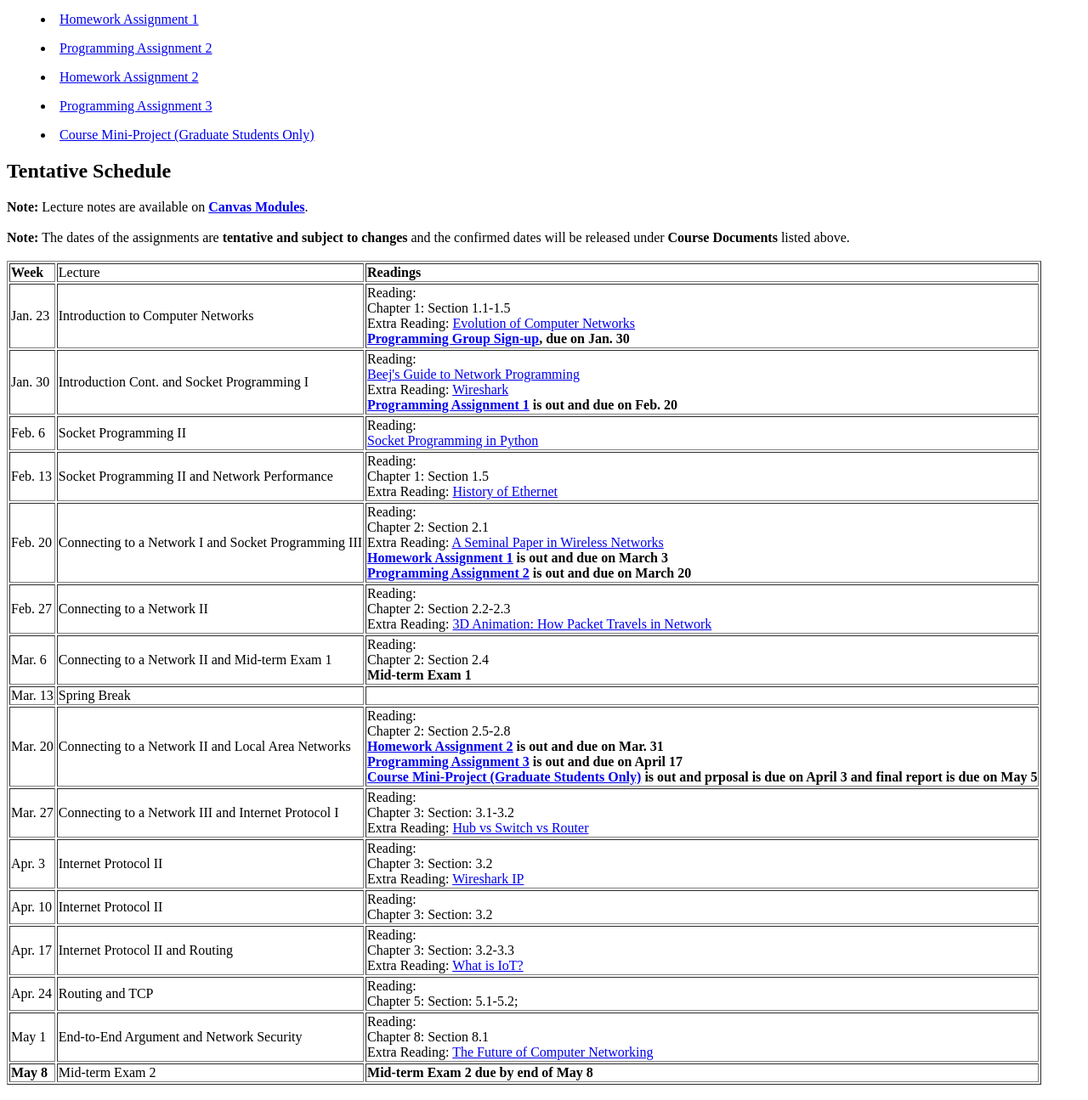
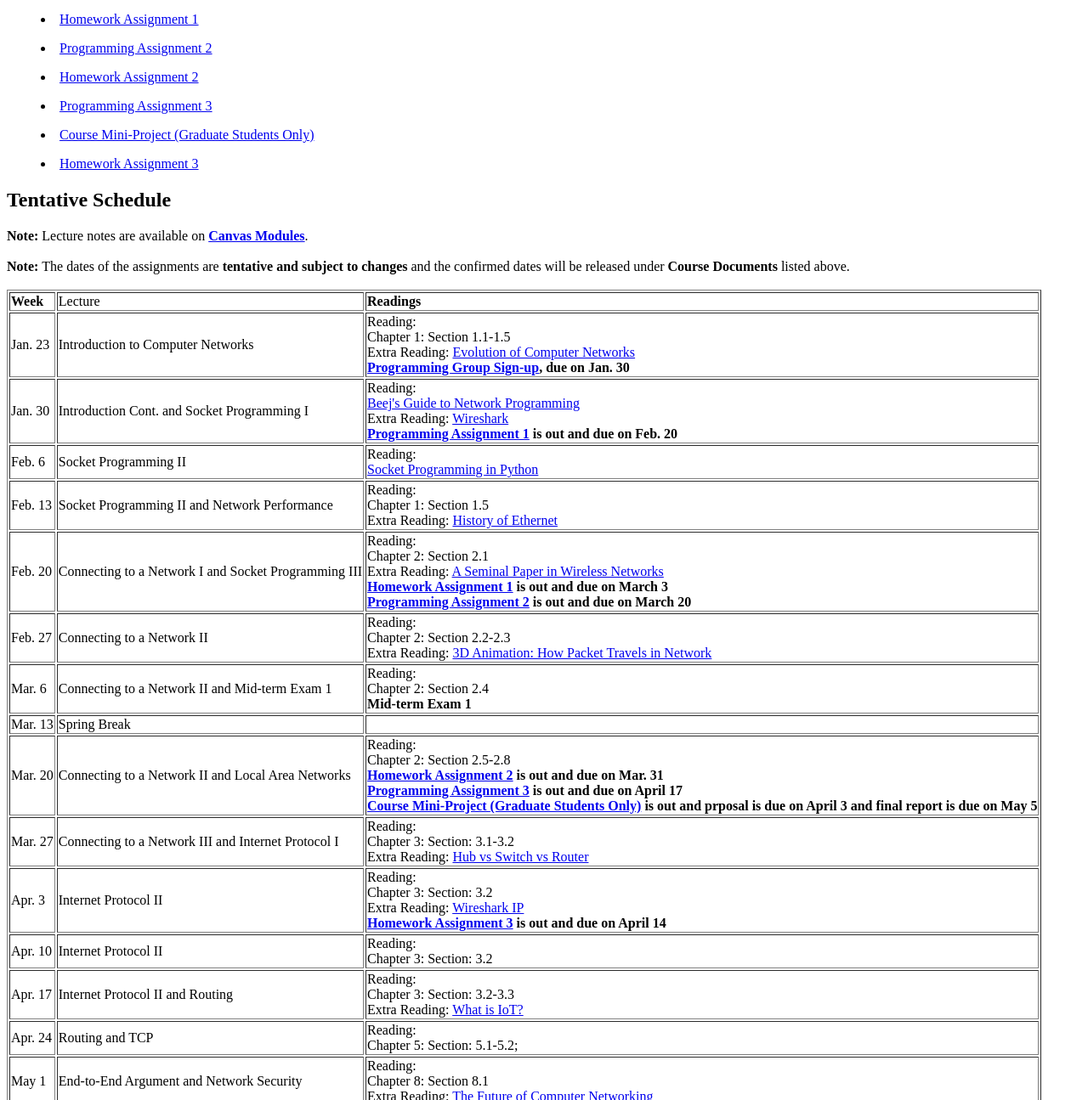
Before and after one commit to dwwebsite/dwwebsite.github.io, a plain HTML site: page courses/spring23/index.html in a window 1280 px wide. Shown: the part 1211-2506 px from the top of the page at 85% size. Drawn offline with Linux system fonts and the light colour scheme.

Commit message:
‘update’

```diff
--- a/courses/spring23/index.html
+++ b/courses/spring23/index.html
@@ -104,9 +104,8 @@ The goal of this course is to introduce students to fundamental topics of princi
 <p>
 <li> <a href=https://canvas.illinois.edu/courses/32564/pages/course-mini-project-graduate-student-section-cn4-only>Course Mini-Project (Graduate Students Only)</a>
 
-
-<!-- <p>
-<li> <a href=https://canvas.illinois.edu/courses/32564/assignments/604621>Homework Assignment 3</a>  -->
+<p>
+<li> <a href=https://canvas.illinois.edu/courses/32564/assignments/604621>Homework Assignment 3</a>
 
 <!--
 <p>
@@ -273,7 +272,7 @@ Chapter 3: Section: 3.1-3.2 <br>
 Extra Reading:
 <a href="https://www.youtube.com/watch?v=Ofjsh_E4HFY">Hub vs Switch vs Router</a><br>
 
-<!-- <b><a href=https://canvas.illinois.edu/courses/32564/assignments/604621> Homework Assignment 3</a> is out and due on April 14</b> <br> -->
+
 
 
 
@@ -288,7 +287,7 @@ Chapter 3: Section: 3.2 <br>
 Extra Reading:
 <a href="https://canvas.illinois.edu/courses/32564/files/6842069"> Wireshark IP </a><a> <br>
 
-
+<b><a href=https://canvas.illinois.edu/courses/32564/assignments/604621> Homework Assignment 3</a> is out and due on April 14</b> <br>
 
 
 <!-- Week 12 -->
```
